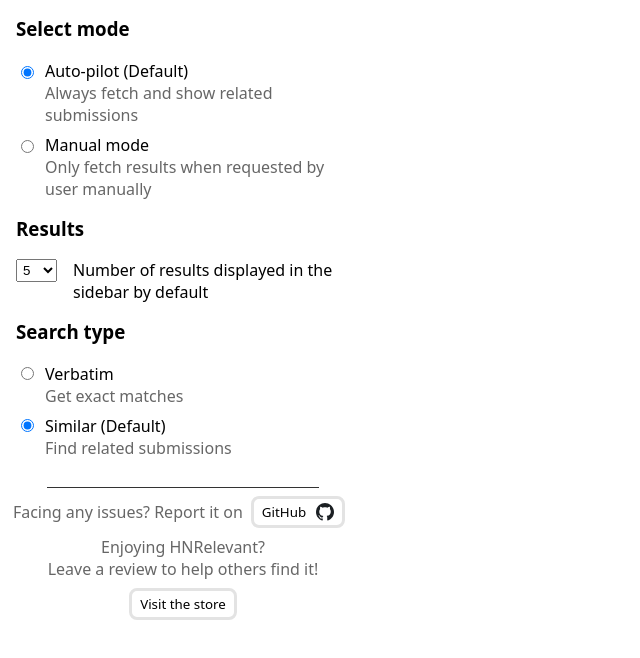
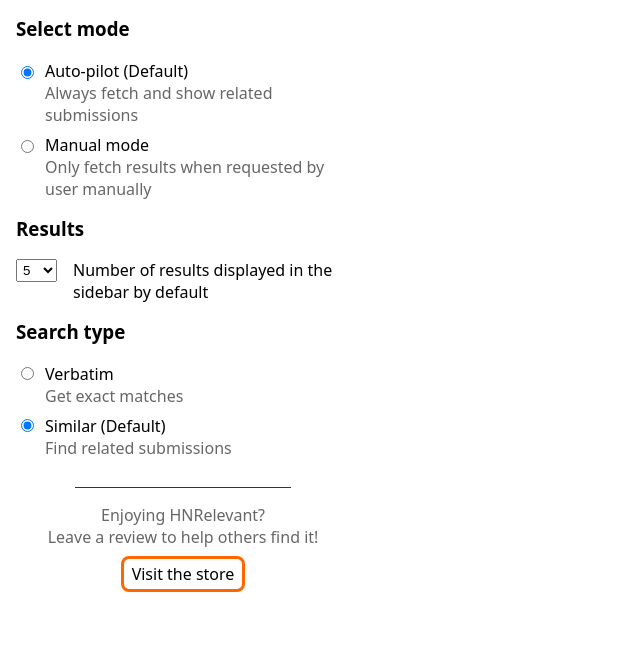
Before and after one commit to imdj/HNRelevant, a plain HTML site: page popup.html in a window 1280 px wide. Shown: the whole page, without its empty margins (0-640 px from the left). Drawn offline with Linux system fonts and the light colour scheme.

Commit message:
Enhance popup UI

```diff
--- a/css/popup.css
+++ b/css/popup.css
@@ -129,10 +129,9 @@
     border-radius: 0.5rem;
     border: 3px solid #E3E3E3;
     cursor: pointer;
-    font-size: smaller;
     color: #000;
     background: #fff;
-    transition: 0.5s;
+    transition: 0.3s;
     margin: 0 0.5rem;
 }
 
@@ -147,6 +146,16 @@
 
 .btn svg {
     margin-left: 10px;
+}
+
+.main-btn {
+    border-color: #ff6600;
+    cursor: pointer;
+}
+
+.main-btn:hover, .main-btn:focus {
+    background: #ff6600;
+    color: #fff;
 }
 
 input[type="checkbox"] {
--- a/popup.html
+++ b/popup.html
@@ -59,18 +59,9 @@
 </div>
 <footer class="flex flex-col mt-3 mb-2 justify-center items-center">
     <hr style="border: none; height: 1px; background-color: #333; width: 80%;">
-    <p class="flex items-center">Facing any issues? Report it on <a href="https://github.com/imdj/HNRelevant" class="btn" target="_blank">
-            <span>GitHub</span>
-            <svg xmlns="http://www.w3.org/2000/svg" width="18" height="18" viewBox="0 0 1024 1024" fill="none">
-                <path fill-rule="evenodd" clip-rule="evenodd"
-                    d="M8 0C3.58 0 0 3.58 0 8C0 11.54 2.29 14.53 5.47 15.59C5.87 15.66 6.02 15.42 6.02 15.21C6.02 15.02 6.01 14.39 6.01 13.72C4 14.09 3.48 13.23 3.32 12.78C3.23 12.55 2.84 11.84 2.5 11.65C2.22 11.5 1.82 11.13 2.49 11.12C3.12 11.11 3.57 11.7 3.72 11.94C4.44 13.15 5.59 12.81 6.05 12.6C6.12 12.08 6.33 11.73 6.56 11.53C4.78 11.33 2.92 10.64 2.92 7.58C2.92 6.71 3.23 5.99 3.74 5.43C3.66 5.23 3.38 4.41 3.82 3.31C3.82 3.31 4.49 3.1 6.02 4.13C6.66 3.95 7.34 3.86 8.02 3.86C8.7 3.86 9.38 3.95 10.02 4.13C11.55 3.09 12.22 3.31 12.22 3.31C12.66 4.41 12.38 5.23 12.3 5.43C12.81 5.99 13.12 6.7 13.12 7.58C13.12 10.65 11.25 11.33 9.47 11.53C9.76 11.78 10.01 12.26 10.01 13.01C10.01 14.08 10 14.94 10 15.21C10 15.42 10.15 15.67 10.55 15.59C13.71 14.53 16 11.53 16 8C16 3.58 12.42 0 8 0Z"
-                    transform="scale(64)" fill="#1B1F23"/>
-            </svg>
-        </a>
-    </p>
     <p class="flex flex-col items-center mt-2" style="gap: 0.5rem; text-align: center;">
         Enjoying HNRelevant?<br>Leave a review to help others find it!
-        <a id="review-btn" class="btn" target="_blank" href="https://chromewebstore.google.com/detail/hnrelevant/iajhnkeiioebplnbfkpnlnggkgblmoln" >Visit the store</a>
+        <a id="review-btn" class="btn main-btn" target="_blank" href="https://chromewebstore.google.com/detail/hnrelevant/iajhnkeiioebplnbfkpnlnggkgblmoln" style="border-color: #ff6600; ;">Visit the store</a>
     </p>
 </footer>
 <script src="./scripts/third-party/browser-polyfill.min.js"></script>
--- a/scripts/popup.js
+++ b/scripts/popup.js
@@ -20,7 +20,8 @@
 
         const grantPermissionButton = document.createElement("button");
         grantPermissionButton.textContent = "Grant Permission";
-        grantPermissionButton.style = "font-size: 1.5em; padding: 0.5em; margin: 0.5em; border: 0; border-radius: 0.5em; background-color: #ff6600; color: white; cursor: pointer;";
+        grantPermissionButton.classList = "btn main-btn";
+        grantPermissionButton.style = "font-size: 1.5em;";
         grantPermissionButton.addEventListener("click", requestPermission);
 
         document.body.appendChild(grantPermissionButton);
```
